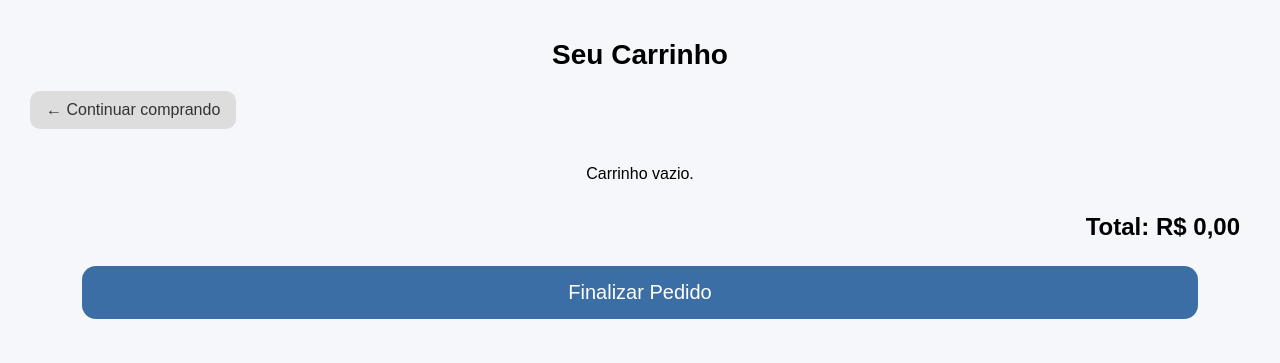
After one commit to fabianopolone123/site-fabiano, a Django app: page /carrinho/ in a window 1280 px wide. The commit adds this page. Shown: the top 363 px of the page. Run offline with Django 5.2, Linux system fonts and the light colour scheme.

Commit message:
carrinho criado com sucesso e melhorias nos produtos

```diff
--- a/core/admin.py
+++ b/core/admin.py
@@ -1,5 +1,8 @@
 from django.contrib import admin
-from .models import Produto, Usuario
+from .models import Produto, Usuario, Pedido, ItemPedido
+
 
 admin.site.register(Produto)   # produtos no admin
 admin.site.register(Usuario)   # usuários simples no admin
+admin.site.register(Pedido)
+admin.site.register(ItemPedido)
--- /dev/null
+++ b/core/static/css/carrinho.css
@@ -0,0 +1,172 @@
+body {
+    margin: 0;
+    padding: 20px;
+    background: #f5f7fa;
+    font-family: Arial, sans-serif;
+}
+
+/* Título */
+.titulo-carrinho {
+    text-align: center;
+    font-size: 28px;
+    margin-bottom: 20px;
+    font-weight: bold;
+}
+
+/* CARD DO CARRINHO */
+.carrinho-item {
+    background: white;
+    padding: 15px;
+    border-radius: 14px;
+    box-shadow: 0 4px 12px rgba(0,0,0,0.10);
+    display: flex;
+    align-items: center;
+    gap: 15px;
+    margin-bottom: 20px;
+    transition: transform .2s, box-shadow .2s;
+    border: 2px solid transparent;
+}
+
+/* Efeito hover */
+.carrinho-item:hover {
+    transform: translateY(-4px);
+    box-shadow: 0 6px 20px rgba(0,0,0,0.15);
+    border-color: #3A6EA5;
+}
+
+/* Imagem */
+.carrinho-item img {
+    width: 110px;
+    height: 110px;
+    object-fit: cover;
+    border-radius: 10px;
+}
+
+/* Informacoes */
+.item-info {
+    flex: 1;
+}
+
+.item-info h3 {
+    font-size: 19px;
+    font-weight: bold;
+    margin: 0 0 8px 0;
+}
+
+/* Botão remover */
+.item-remover {
+    font-size: 18px;
+    cursor: pointer;
+    background: #ffefef;
+    border: 1px solid #ffbaba;
+    color: #d10000;
+    padding: 6px 10px;
+    border-radius: 8px;
+    transition: all .25s ease;
+}
+
+.item-remover:hover {
+    background: #ffbaba;
+    border-color: #d10000;
+    transform: scale(1.08);
+    box-shadow: 0 0 6px rgba(255,0,0,0.3);
+}
+
+
+/* Controles quantidade */
+.item-qtd {
+    display: flex;
+    align-items: center;
+    gap: 10px;
+    margin-top: 6px;
+}
+
+.item-qtd button {
+    width: 30px;
+    height: 30px;
+    border: none;
+    background: #ddd;
+    border-radius: 6px;
+    cursor: pointer;
+    transition: background .2s, transform .2s;
+}
+
+.item-qtd button:hover {
+    background: #ccc;
+    transform: scale(1.1);
+}
+
+.item-qtd span {
+    font-size: 18px;
+    font-weight: bold;
+}
+
+/* SUBTOTAL DESTACADO */
+.item-subtotal {
+    font-size: 17px;
+    font-weight: bold;
+    margin-top: 8px;
+    color: #333;
+    opacity: 0.8;
+    transition: all 0.3s ease;
+}
+
+/* TOTAL GERAL */
+.carrinho-total {
+    margin-top: 30px;
+    font-size: 24px;
+    text-align: right;
+    padding-right: 20px;
+    font-weight: bold;
+}
+
+/* Botão Finalizar */
+.btn-finalizar {
+    display: block;
+    width: 90%;
+    margin: 25px auto;
+    padding: 15px;
+    background: #3A6EA5;
+    color: white;
+    border: none;
+    border-radius: 14px;
+    font-size: 20px;
+    cursor: pointer;
+    transition: background .2s, transform .2s;
+}
+
+.btn-finalizar:hover {
+    background: #2d5582;
+    transform: scale(1.03);
+}
+
+/* animação do subtotal ao atualizar */
+.subtotal-animar {
+    animation: pulse 0.35s ease;
+}
+
+@keyframes pulse {
+    0%   { transform: scale(1);   opacity: 0.7; }
+    50%  { transform: scale(1.10); opacity: 1; }
+    100% { transform: scale(1);   opacity: 0.9; }
+}
+
+
+/* Botão voltar */
+.btn-voltar {
+    display: inline-block;
+    margin-bottom: 20px;
+    margin-left: 10px;
+    padding: 10px 16px;
+    background: #ddd;
+    color: #333;
+    border-radius: 10px;
+    text-decoration: none;
+    font-size: 16px;
+    transition: all 0.2s ease;
+}
+
+.btn-voltar:hover {
+    background: #ccc;
+    transform: translateX(-3px);
+}
--- /dev/null
+++ b/core/static/js/carrinho.js
@@ -0,0 +1,122 @@
+console.log("CARRINHO ABERTO!");
+
+const area = document.getElementById("carrinho-container");
+const carrinho = JSON.parse(localStorage.getItem("carrinho")) || [];
+
+if (carrinho.length === 0) {
+    area.innerHTML = "<p style='text-align:center;'>Carrinho vazio.</p>";
+} else {
+    area.innerHTML = "<pre>" + JSON.stringify(carrinho, null, 4) + "</pre>";
+}
+
+
+function getCarrinho() {
+    return JSON.parse(localStorage.getItem("carrinho")) || [];
+}
+
+function salvarCarrinho(carrinho) {
+    localStorage.setItem("carrinho", JSON.stringify(carrinho));
+}
+
+function formatar(valor) {
+    return "R$ " + valor.toFixed(2).replace(".", ",");
+}
+
+function carregarCarrinho() {
+
+    const area = document.getElementById("carrinho-container");
+    const carrinho = getCarrinho();
+
+    if (carrinho.length === 0) {
+        area.innerHTML = "<p style='text-align:center;'>Carrinho vazio.</p>";
+        document.getElementById("total-geral").textContent = "R$ 0,00";
+        return;
+    }
+
+    area.innerHTML = "";
+
+    let totalGeral = 0;
+
+    carrinho.forEach((item, index) => {
+
+        const subtotal = item.preco * item.qtd;
+        totalGeral += subtotal;
+
+        let card = document.createElement("div");
+        card.classList.add("carrinho-item");
+
+        card.innerHTML = `
+            <img src="${item.imagem}">
+
+            <div class="item-info">
+                <h3>${item.nome}</h3>
+
+                <div class="item-qtd">
+                    <button class="btn-menos">-</button>
+                    <span class="qtd">${item.qtd}</span>
+                    <button class="btn-mais">+</button>
+                </div>
+
+                <div class="item-subtotal">Subtotal: ${formatar(subtotal)}</div>
+
+            </div>
+
+            <div class="item-remover">❌</div>
+        `;
+
+        area.appendChild(card);
+
+        // Botões
+        const btnMais = card.querySelector(".btn-mais");
+        const btnMenos = card.querySelector(".btn-menos");
+        const btnRemover = card.querySelector(".item-remover");
+        const qtdSpan = card.querySelector(".qtd");
+        const subtotalDiv = card.querySelector(".item-subtotal");
+
+        // Aumentar quantidade
+        btnMais.addEventListener("click", () => {
+            if (item.qtd < item.estoque) {
+                item.qtd++;
+                qtdSpan.textContent = item.qtd;
+                subtotalDiv.textContent = "Subtotal: " + formatar(item.preco * item.qtd);
+
+                // animação suave ao atualizar
+                subtotalDiv.classList.remove("subtotal-animar");
+                void subtotalDiv.offsetWidth; // reset da animação
+                subtotalDiv.classList.add("subtotal-animar");
+
+                salvarCarrinho(carrinho);
+                carregarCarrinho();
+            }
+        });
+
+        // Diminuir quantidade
+        btnMenos.addEventListener("click", () => {
+            if (item.qtd > 1) {
+                item.qtd--;
+                qtdSpan.textContent = item.qtd;
+                subtotalDiv.textContent = "Subtotal: " + formatar(item.preco * item.qtd);
+
+                // animação suave ao atualizar
+                subtotalDiv.classList.remove("subtotal-animar");
+                void subtotalDiv.offsetWidth; // reset da animação
+                subtotalDiv.classList.add("subtotal-animar");
+
+                salvarCarrinho(carrinho);
+                carregarCarrinho();
+            }
+        });
+
+        // Remover item
+        btnRemover.addEventListener("click", () => {
+            carrinho.splice(index, 1);
+            salvarCarrinho(carrinho);
+            carregarCarrinho();
+        });
+
+    });
+
+    document.getElementById("total-geral").textContent = formatar(totalGeral);
+}
+
+carregarCarrinho();
--- /dev/null
+++ b/core/templates/carrinho.html
@@ -0,0 +1,28 @@
+<!DOCTYPE html>
+<html lang="pt-br">
+<head>
+    <meta charset="UTF-8">
+    <title>Carrinho</title>
+    {% load static %}
+    <link rel="stylesheet" href="{% static 'css/carrinho.css' %}">
+    <meta name="viewport" content="width=device-width, initial-scale=1.0">
+</head>
+<body>
+
+<h1 class="titulo-carrinho">Seu Carrinho</h1>
+
+<a href="/" class="btn-voltar">← Continuar comprando</a>
+
+<div id="carrinho-container"></div>
+
+<div class="carrinho-total">
+    <span>Total:</span>
+    <strong id="total-geral">R$ 0,00</strong>
+</div>
+
+<button class="btn-finalizar">Finalizar Pedido</button>
+
+<script src="{% static 'js/carrinho.js' %}"></script>
+
+</body>
+</html>
--- a/core/views.py
+++ b/core/views.py
@@ -5,3 +5,7 @@ from .models import Produto  # importa produtos
 def home(request):
     produtos = Produto.objects.all()  # pega todos produtos
     return render(request, "home.html", {"produtos": produtos})  # envia para o html
+
+
+def carrinho(request):
+    return render(request, "carrinho.html")
--- a/loja/urls.py
+++ b/loja/urls.py
@@ -7,6 +7,8 @@ from django.conf.urls.static import static
 urlpatterns = [
     path('admin/', admin.site.urls),
     path('', views.home, name='home'),
+    path('carrinho/', views.carrinho, name='carrinho'),
+
 ]
 
 # aqui embaixo — sem sobrescrever! apenas adicionando
```
Also changed, not shown: core/models.py (+22 -0 lines), core/static/css/home.css (+27 -0 lines), core/static/js/home.js (+100 -2 lines), core/templates/home.html (+9 -3 lines), core/migrations/0003_pedido_itempedido.py (added), db.sqlite3.
